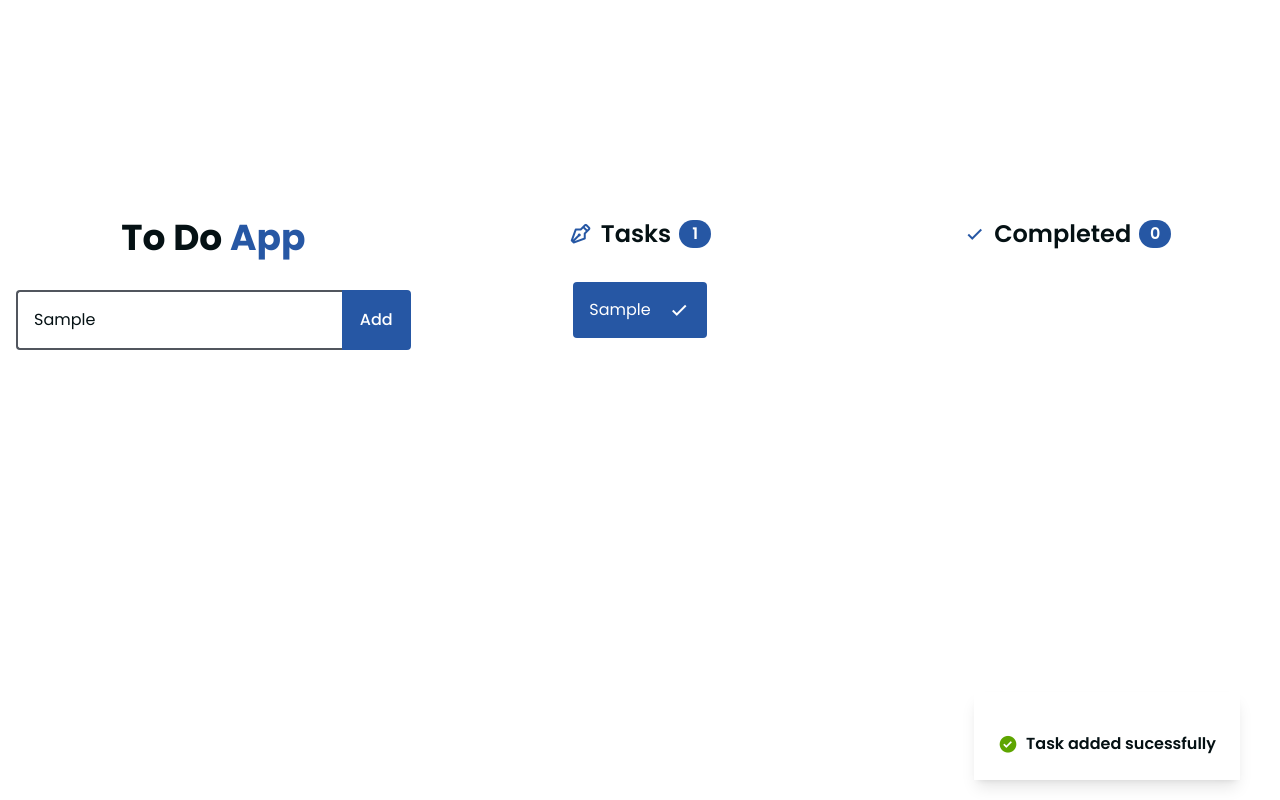
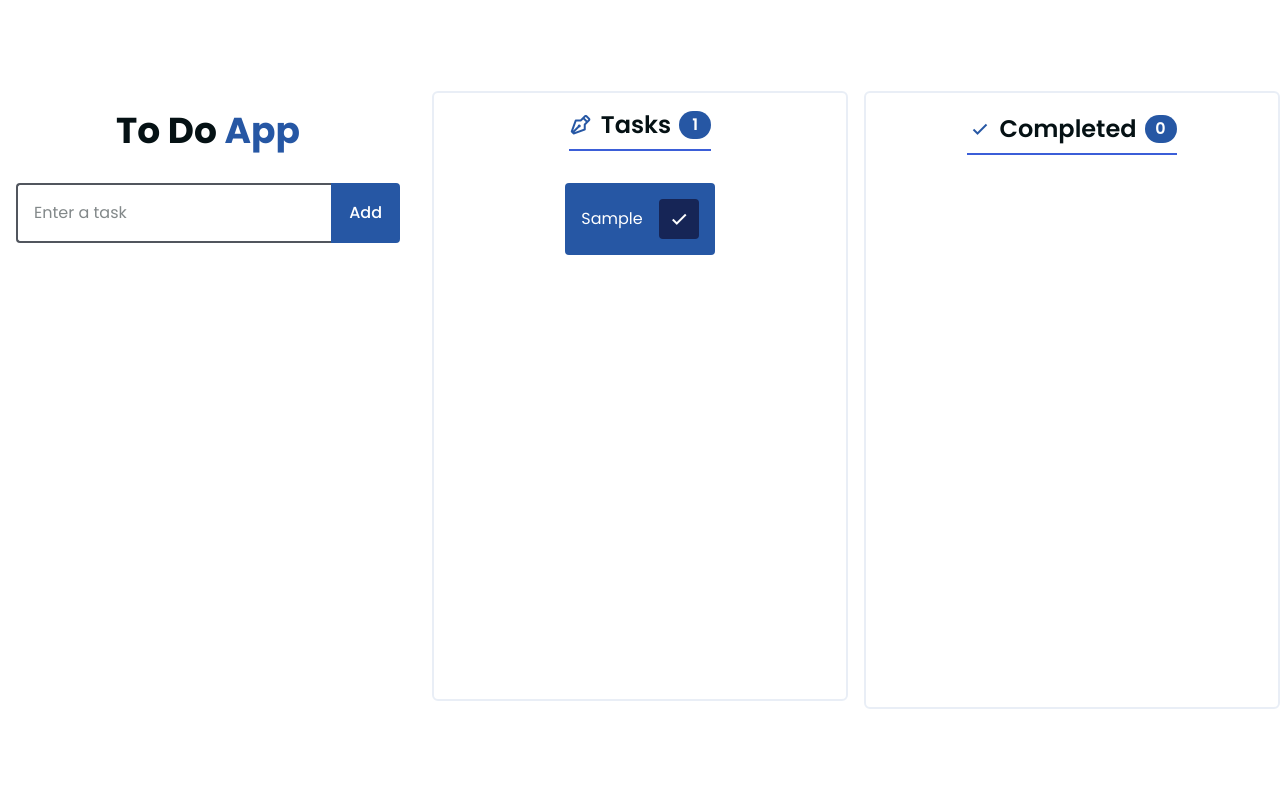
Before and after one commit to Chris-Error-404/To-Do-App, a website: page index.html in a window 1280 px wide. Both pictures are taken after typing "Sample" into the empty fields and a click on the button "Add". Drawn offline with nearby package versions, Linux system fonts and the light colour scheme.

Commit message:
fixed height and status message removed

```diff
--- a/index.html
+++ b/index.html
@@ -16,7 +16,7 @@
 </head>
 <body class="bg-var(--white) min-h-[100svh] flex flex-col items-center justify-center">
 
-    <div class="mx-auto container grid lg:grid-cols-3 lg:max-w-[1400px] items-start justify-start">
+    <div class="mx-auto container grid lg:grid-cols-3 lg:max-w-[1400px] items-start justify-start gap-4">
 
         <!--input-->
         <div class="px-4 py-5">
@@ -35,20 +35,21 @@
 
 
         <!--tasks-->
-        <div class="px-4 py-5 flex flex-col items-center justify-center gap-8">
-                <h2 class="flex items-center justify-center gap-2 text-center text-2xl text-[var(--black)] font-semibold"><i class="bx bx-pen text-[var(--blue)]"></i> Tasks <span class="bg-[var(--blue)] flex items-center justify-center w-8 h-7 rounded-full text-base text-[var(--white)]" id="taskCounter">0</span> </h2>
+        <div class="p-4 flex flex-col items-center justify-center gap-8 rounded-md border-2 border-[var(--light-blue)]">
+                <h2 class=" border-b-2 border-b-[var(--mid-blue)] pb-2 flex items-center justify-center gap-2 text-center text-2xl text-[var(--black)] font-semibold"><i class="bx bx-pen text-[var(--blue)]"></i> Tasks <span class="bg-[var(--blue)] flex items-center justify-center w-8 h-7 rounded-full text-base text-[var(--white)]" id="taskCounter">0</span> </h2>
 
 
-                <div id="taskTable" class="flex flex-col gap-4 max-h-[200px] min-h-[300px] overflow-y-auto"></div>
+                <div id="taskTable" class="flex flex-col gap-4 max-h-[600px] min-h-[500px] overflow-y-auto">
+                </div>
         </div>
 
 
         <!--completed-->
-        <div class="px-4 py-5 flex flex-col items-center justify-center gap-8">
-                <h2 class="flex items-center justify-center gap-2 text-center text-2xl text-[var(--black)] font-semibold"><i class="bx bx-check text-[var(--blue)]"></i> Completed <span class="bg-[var(--blue)] flex items-center justify-center w-8 h-7 rounded-full text-base text-[var(--white)]" id="completedCounter">0</span> </h2>
+        <div class="px-4 py-5 flex flex-col items-center justify-center gap-8 rounded-md border-2 border-[var(--light-blue)]">
+                <h2 class="border-b-2 border-b-[var(--mid-blue)] pb-2 flex items-center justify-center gap-2 text-center text-2xl text-[var(--black)] font-semibold"><i class="bx bx-check text-[var(--blue)]"></i> Completed <span class="bg-[var(--blue)] flex items-center justify-center w-8 h-7 rounded-full text-base text-[var(--white)]" id="completedCounter">0</span> </h2>
 
 
-                <div id="completedTable" class="flex flex-col gap-4 max-h-[200px] min-h-[300px] overflow-y-auto"></div>
+                <div id="completedTable" class="flex flex-col gap-4 max-h-[600px] min-h-[500px] overflow-y-auto"></div>
         </div>
 
     </div>
--- a/public/js/task.js
+++ b/public/js/task.js
@@ -4,7 +4,7 @@ const compeltedTable = document.getElementById('completedTable'); //div to hold
 
 
 
-//error handling
+//status message
 const msg = document.getElementById('msg'); //status pop up
 msg.style.display = "none";
 
@@ -33,6 +33,7 @@ addBtn.addEventListener('click', ()=>{
         msg.innerHTML = `
         <span class="text-[var(--black)] text-center text-base font-semibold flex items-center justify-center gap-2 mt-4 transition-all duration-200"><i class='bx bxs-x-circle text-xl text-red-600'></i>Task was not added</span>
     `
+        removeMessage()
     }
 
     else{
@@ -40,19 +41,17 @@ addBtn.addEventListener('click', ()=>{
         //pop up message 'sucessfully added'
         msg.style.display = "block";
         msg.innerHTML = `
-        <span class="text-[var(--black)] text-center text-base font-semibold flex items-center justify-center gap-2 mt-4 transition-all duration-200"><i class='bx bxs-check-circle text-xl text-lime-600'></i>Task added sucessfully </span>
-    `
+        <span class="text-[var(--black)] text-center text-base font-semibold flex items-center justify-center gap-2 mt-4 transition-all duration-200"><i class='bx bxs-check-circle text-xl text-lime-600'></i>Task added sucessfully </span>`
+        removeMessage()
 
         //creating div that works as task card
         let task = document.createElement('div');
 
         //creating the content to be inside the div
         task.innerHTML =
-        `<div class="p-4 bg-[var(--blue)] rounded-sm text-[var(--white)] flex items-center justify-between gap-4">
-        <p>${userInput.value}</p>
-        <i class="bx bx-check text-2xl cursor-pointer closeBtn"></i>
-        </div>`
+        `<div class="p-4 bg-[var(--blue)] rounded-sm text-[var(--white)] flex items-center justify-between gap-4 min-w-[100%]"><p>${userInput.value}</p><i class="bx bx-check text-2xl bg-blue-950 cursor-pointer min-h-full p-2 rounded-sm closeBtn"></i></div>`
 
+        reset();
 
         //remove btn
         let removeBtn = task.querySelector('.closeBtn');
@@ -69,6 +68,7 @@ addBtn.addEventListener('click', ()=>{
 
             msg.style.display = "block";
             msg.innerHTML = `<span class="text-[var(--black)] text-center text-base font-semibold flex items-center justify-center gap-2 mt-4 transition-all duration-200"><i class='bx bxs-check-circle text-xl text-yellow-600'></i>Task completed</span>`;
+            removeMessage()
 
 
             //delete button
@@ -79,40 +79,31 @@ addBtn.addEventListener('click', ()=>{
                 completedTaskCounter()
                 msg.style.display = "block";
                 msg.innerHTML = `<span class="text-[var(--black)] text-center text-base font-semibold flex items-center justify-center gap-2 mt-4 transition-all duration-200"><i class='bx bxs-trash text-xl text-red-600'></i>Task deleted</span>`;
-                //completedCounter.innerHTML = x -=1;
-
-   /*              if(taskCounter.innerHTML > 1){
-                    taskCounter.innerHTML = i-= 1 ;
-                } */
-
+                removeMessage()
             })
 
-            //counter calculations
-
-            //let deleteBtn = task
-            //completedCounter.innerHTML = x +=1;
-            completedTaskCounter()
-            activeTaskCounter()
-            //taskCounter.innerHTML = i-= 1 ;
+            completedTaskCounter();
+            activeTaskCounter();
         });
 
-        taskTable.append(task)
-        activeTaskCounter()
-        //taskCounter.innerHTML = i+= 1 ;
-        reset()
+        taskTable.append(task);
+        activeTaskCounter();
     }
 });
 
 //i.e reset input i.e make field empty
 function reset(){
     userInput.value = '';
+};
+
+//remove msg
+function removeMessage(){
+    setTimeout(() => {
+        msg.innerHTML = '';
+        msg.style.display = "none";
+    }, 2000);
 }
 
-//remove msg
-userInput.addEventListener('keypress', ()=> {
-        msg.innerHTML = '';
-        msg.style.display = "none";
-});
 
 
 //number of childern in an element instead of an onclick counter with if statements
```
Also changed, not shown: public/css/output.css.
